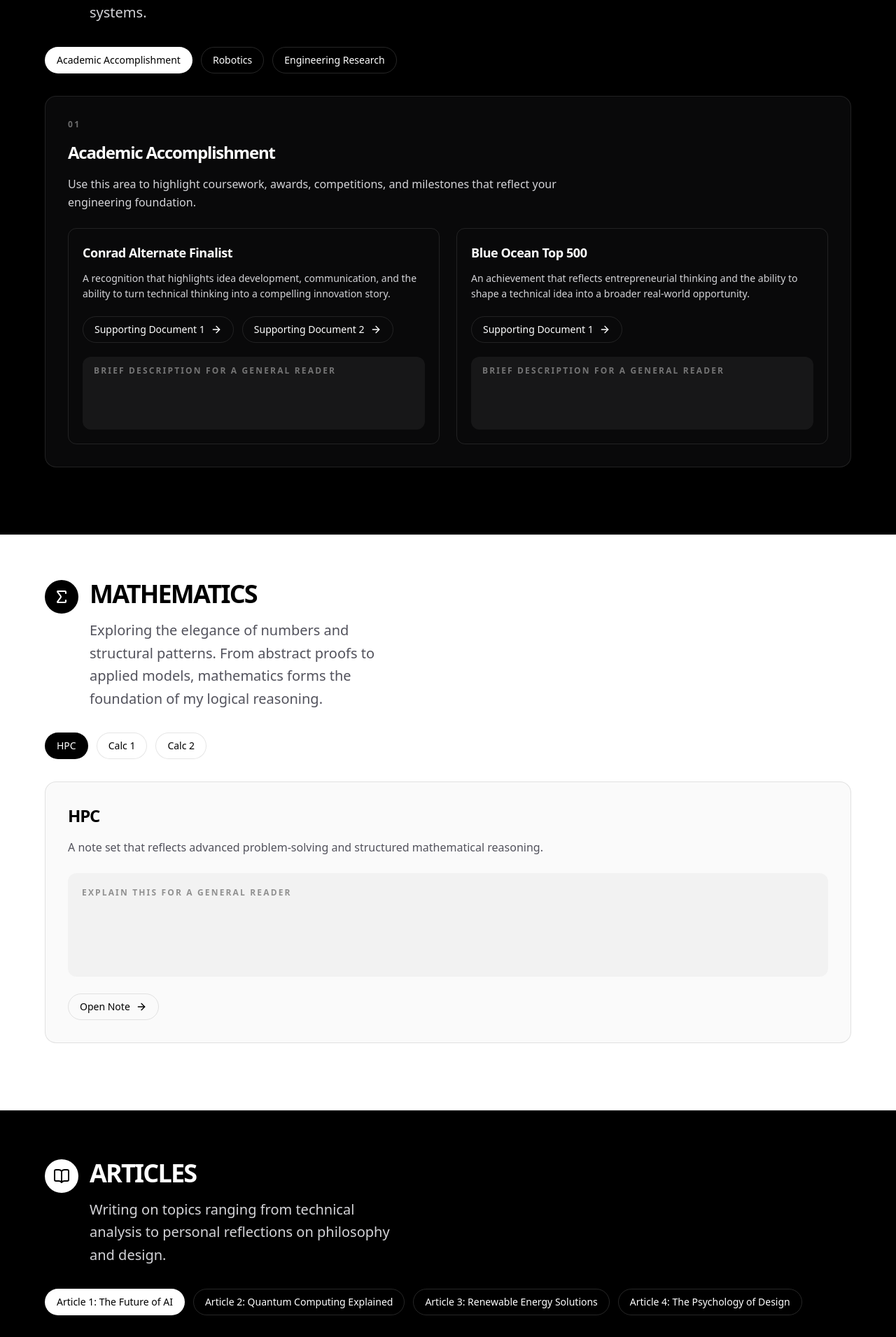
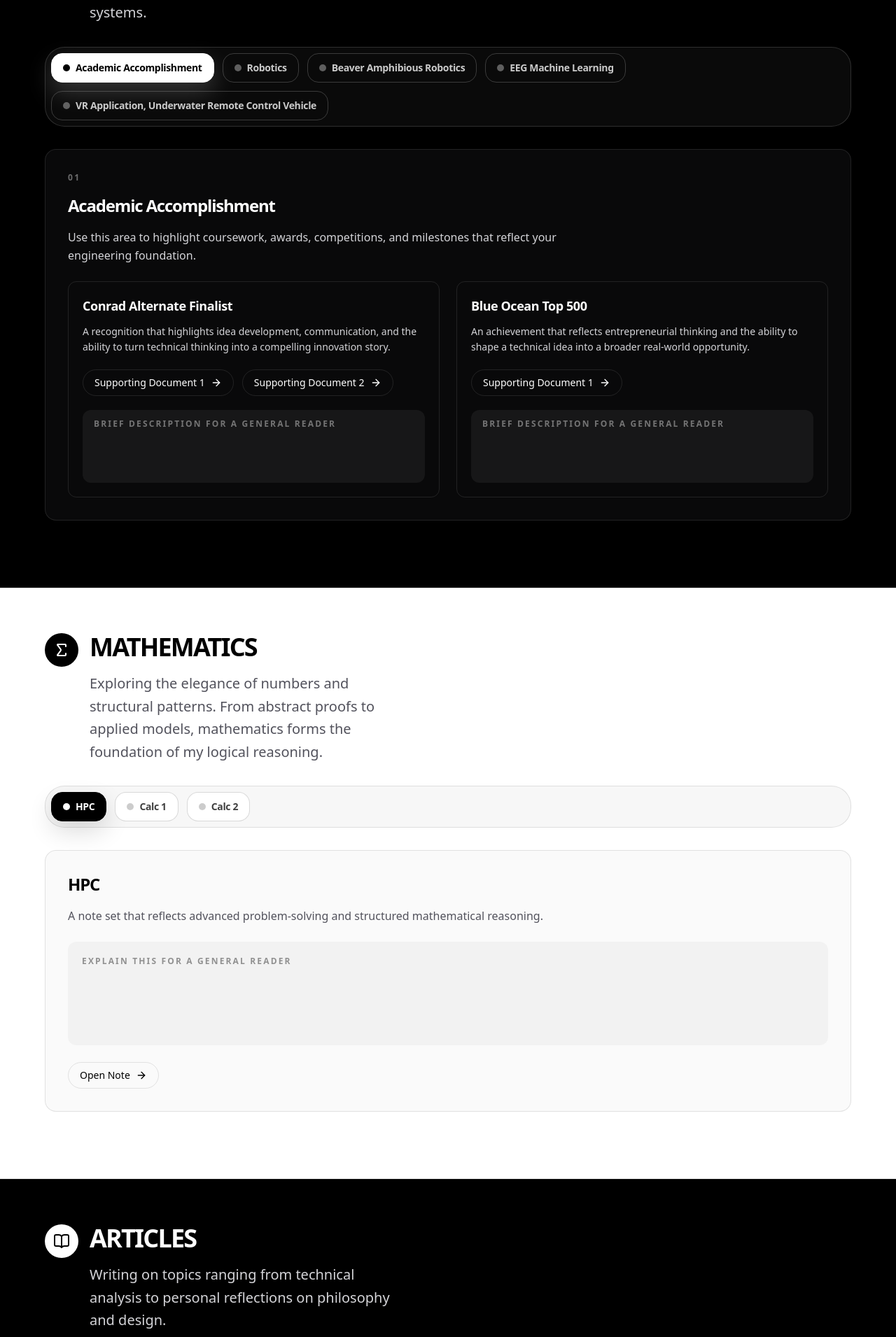
Before and after one commit to MHcave/website, a Next.js app: page / in a window 1280 px wide. Shown: the part 1704-3615 px from the top of the page at 70% size. Built offline with nearby package versions, Linux system fonts and the light colour scheme.

Commit message:
Make tabs more obvious

```diff
--- a/app/page.tsx
+++ b/app/page.tsx
@@ -1,7 +1,7 @@
 "use client";
 
 import { motion, useScroll, useTransform } from "framer-motion";
-import { useEffect, useRef, useState } from "react";
+import { useRef, useState } from "react";
 import Image from "next/image";
 import {
   ArrowDown,
@@ -76,20 +76,18 @@ const SECTIONS = [
         ]
       },
       {
-        title: "Engineering Research",
-        description: "Use this space for research questions, methods, findings, and the broader impact of your engineering investigations.",
-        researchProjects: [
-          {
-            title: "Amphibious Beaver Robotics",
-            summary: "A research direction exploring a bio-inspired robotic system and how mobility across different environments can inform engineering design.",
+        title: "Beaver Amphibious Robotics",
+        description: "A research direction exploring a bio-inspired robotic system and how mobility across different environments can inform engineering design.",
         document: "/Amphibious.pdf",
       },
       {
-            title: "EEG and Machine Learning",
-            summary: "A project focused on interpreting brain-signal data with machine learning in a way that is accessible and meaningful to a general audience.",
+        title: "EEG Machine Learning",
+        description: "A project focused on interpreting brain-signal data with machine learning in a way that is accessible and meaningful to a general audience.",
         link: "https://docs.google.com/document/d/1-pD5bhVVymJrBKz6nYygzYWdBbIQj1vyBOT-AdYG3x0/edit?usp=sharing",
       },
-        ]
+      {
+        title: "VR Application, Underwater Remote Control Vehicle",
+        description: "Space reserved for a project summary explaining the idea, the user experience, and how remote control and immersion connect in the design.",
       },
     ]
   },
@@ -160,20 +158,16 @@ const SECTIONS = [
 ];
 
 export default function Home() {
-  const [mounted, setMounted] = useState(false);
   const [searchQuery, setSearchQuery] = useState("");
   const [activeEngineeringTab, setActiveEngineeringTab] = useState(0);
   const [activeRoboticsTab, setActiveRoboticsTab] = useState(0);
   const [activeMathTab, setActiveMathTab] = useState(0);
   const [activeArticleTab, setActiveArticleTab] = useState(0);
   const [activeVideoTab, setActiveVideoTab] = useState(0);
-  useEffect(() => {
-    setMounted(true);
-  }, []);
 
   const containerRef = useRef<HTMLDivElement>(null);
   const { scrollYProgress } = useScroll({
-    target: mounted ? containerRef : undefined,
+    target: containerRef,
   });
 
   const x = useTransform(scrollYProgress, [0, 1], ["0%", "-80%"]);
@@ -220,7 +214,7 @@ export default function Home() {
       ).slice(0, 6)
     : [];
 
-  const handleSearchSelect = (href: string, label: string) => {
+  const handleSearchSelect = (href: string) => {
     setSearchQuery("");
     const target = document.querySelector(href);
     if (target instanceof HTMLElement) {
@@ -232,18 +226,9 @@ export default function Home() {
   const handleSearchSubmit = (event: React.FormEvent<HTMLFormElement>) => {
     event.preventDefault();
     if (filteredSearchItems.length > 0) {
-      handleSearchSelect(filteredSearchItems[0].href, filteredSearchItems[0].label);
+      handleSearchSelect(filteredSearchItems[0].href);
     }
   };
-
-  if (!mounted) {
-    return (
-      <main
-        id="top"
-        className="min-h-screen bg-white text-black selection:bg-black selection:text-white dark:bg-black dark:text-white dark:selection:bg-white dark:selection:text-black"
-      />
-    );
-  }
 
   return (
     <main
@@ -287,7 +272,7 @@ export default function Home() {
                   <button
                     key={`${item.category}-${item.href}`}
                     type="button"
-                    onClick={() => handleSearchSelect(item.href, item.label)}
+                    onClick={() => handleSearchSelect(item.href)}
                     className="flex w-full items-center justify-between px-4 py-3 text-left text-sm transition hover:bg-black/5 dark:hover:bg-white/5"
                   >
                     <span>{item.label}</span>
@@ -311,7 +296,7 @@ export default function Home() {
           <div className="max-w-4xl">
             <h2 className="text-5xl md:text-7xl font-semibold tracking-tight leading-tight">
               <span className="inline-block border-b border-white/60 pb-3">
-                Michael Huang's Portfolio
+                Michael Huang&apos;s Portfolio
               </span>
             </h2>
             <p className="mt-4 text-base md:text-lg opacity-90">
@@ -357,12 +342,18 @@ export default function Home() {
           const iconWrapperClass = isDarkSection
             ? "p-3 bg-white text-black rounded-full"
             : "p-3 bg-black text-white rounded-full";
+          const tabListClass = isDarkSection
+            ? "inline-flex flex-wrap gap-3 rounded-[1.75rem] border border-white/15 bg-white/[0.04] p-2"
+            : "inline-flex flex-wrap gap-3 rounded-[1.75rem] border border-black/10 bg-black/[0.03] p-2";
+          const tabButtonBaseClass = isDarkSection
+            ? "inline-flex items-center gap-2 rounded-2xl border px-4 py-2.5 text-sm font-semibold tracking-tight transition-all duration-200 focus-visible:outline-none focus-visible:ring-2 focus-visible:ring-white/40 focus-visible:ring-offset-2 focus-visible:ring-offset-black"
+            : "inline-flex items-center gap-2 rounded-2xl border px-4 py-2.5 text-sm font-semibold tracking-tight transition-all duration-200 focus-visible:outline-none focus-visible:ring-2 focus-visible:ring-black/20 focus-visible:ring-offset-2 focus-visible:ring-offset-white";
           const activeTabClass = isDarkSection
-            ? "border-white bg-white text-black"
-            : "border-black bg-black text-white";
+            ? "border-white bg-white text-black shadow-[0_14px_34px_rgba(255,255,255,0.18)]"
+            : "border-black bg-black text-white shadow-[0_14px_34px_rgba(0,0,0,0.14)]";
           const inactiveTabClass = isDarkSection
-            ? "border-white/15 bg-transparent text-white hover:bg-white/10"
-            : "border-black/10 bg-white text-black hover:bg-black/5";
+            ? "border-white/20 bg-transparent text-white/78 hover:border-white/45 hover:bg-white/10 hover:text-white"
+            : "border-black/15 bg-white text-black/75 hover:border-black/40 hover:bg-black/5 hover:text-black";
           const panelClass = isDarkSection
             ? "rounded-2xl border border-white/10 bg-zinc-900/40"
             : "rounded-2xl border border-black/10 bg-zinc-50";
@@ -396,18 +387,32 @@ export default function Home() {
                     </p>
                   </div>
                 </div>
-                <div className="flex flex-wrap gap-3">
+                <div className={tabListClass} role="tablist" aria-label={`${section.title} videos`}>
                   {section.videos && section.videos.map((video, videoIndex) => (
                     <button
                       key={video.title}
                       type="button"
                       onClick={() => setActiveVideoTab(videoIndex)}
-                      className={`rounded-full border px-4 py-2 text-sm transition ${sectionBorderClass} ${
+                      role="tab"
+                      aria-selected={activeVideoTab === videoIndex}
+                      className={`${tabButtonBaseClass} ${
                         activeVideoTab === videoIndex
                           ? activeTabClass
                           : inactiveTabClass
                       }`}
                     >
+                      <span
+                        aria-hidden="true"
+                        className={`h-2.5 w-2.5 rounded-full transition ${
+                          activeVideoTab === videoIndex
+                            ? isDarkSection
+                              ? "bg-black"
+                              : "bg-white"
+                            : isDarkSection
+                              ? "bg-white/35"
+                              : "bg-black/20"
+                        }`}
+                      />
                       {video.title}
                     </button>
                   ))}
@@ -464,18 +469,32 @@ export default function Home() {
                     </p>
                   </div>
                 </div>
-                <div className="flex flex-wrap gap-3">
+                <div className={tabListClass} role="tablist" aria-label={`${section.title} files`}>
                   {section.files && section.files.map((file, fileIndex) => (
                     <button
                       key={file.title}
                       type="button"
                       onClick={() => setActiveArticleTab(fileIndex)}
-                      className={`rounded-full border px-4 py-2 text-sm transition ${sectionBorderClass} ${
+                      role="tab"
+                      aria-selected={activeArticleTab === fileIndex}
+                      className={`${tabButtonBaseClass} ${
                         activeArticleTab === fileIndex
                           ? activeTabClass
                           : inactiveTabClass
                       }`}
                     >
+                      <span
+                        aria-hidden="true"
+                        className={`h-2.5 w-2.5 rounded-full transition ${
+                          activeArticleTab === fileIndex
+                            ? isDarkSection
+                              ? "bg-black"
+                              : "bg-white"
+                            : isDarkSection
+                              ? "bg-white/35"
+                              : "bg-black/20"
+                        }`}
+                      />
                       {file.title}
                     </button>
                   ))}
@@ -521,18 +540,32 @@ export default function Home() {
                     </p>
                   </div>
                 </div>
-                <div className="flex flex-wrap gap-3">
+                <div className={tabListClass} role="tablist" aria-label={`${section.title} notes`}>
                   {section.notes && section.notes.map((note, noteIndex) => (
                     <button
                       key={note.title}
                       type="button"
                       onClick={() => setActiveMathTab(noteIndex)}
-                      className={`rounded-full border px-4 py-2 text-sm transition ${sectionBorderClass} ${
+                      role="tab"
+                      aria-selected={activeMathTab === noteIndex}
+                      className={`${tabButtonBaseClass} ${
                         activeMathTab === noteIndex
                           ? activeTabClass
                           : inactiveTabClass
                       }`}
                     >
+                      <span
+                        aria-hidden="true"
+                        className={`h-2.5 w-2.5 rounded-full transition ${
+                          activeMathTab === noteIndex
+                            ? isDarkSection
+                              ? "bg-black"
+                              : "bg-white"
+                            : isDarkSection
+                              ? "bg-white/35"
+                              : "bg-black/20"
+                        }`}
+                      />
                       {note.title}
                     </button>
                   ))}
@@ -578,18 +611,32 @@ export default function Home() {
                     </p>
                   </div>
                 </div>
-                <div className="flex flex-wrap gap-3">
+                <div className={tabListClass} role="tablist" aria-label={`${section.title} sections`}>
                   {section.sections && section.sections.map((engineeringSection, engineeringIndex) => (
                     <button
                       key={engineeringSection.title}
                       type="button"
                       onClick={() => setActiveEngineeringTab(engineeringIndex)}
-                      className={`rounded-full border px-4 py-2 text-sm transition ${sectionBorderClass} ${
+                      role="tab"
+                      aria-selected={activeEngineeringTab === engineeringIndex}
+                      className={`${tabButtonBaseClass} ${
                         activeEngineeringTab === engineeringIndex
                           ? activeTabClass
                           : inactiveTabClass
                       }`}
                     >
+                      <span
+                        aria-hidden="true"
+                        className={`h-2.5 w-2.5 rounded-full transition ${
+                          activeEngineeringTab === engineeringIndex
+                            ? isDarkSection
+                              ? "bg-black"
+                              : "bg-white"
+                            : isDarkSection
+                              ? "bg-white/35"
+                              : "bg-black/20"
+                        }`}
+                      />
                       {engineeringSection.title}
                     </button>
                   ))}
@@ -644,18 +691,32 @@ export default function Home() {
                       )}
                       {"items" in activeEngineeringSection && activeEngineeringSection.items && (
                         <div className="mt-6">
-                          <div className="flex flex-wrap gap-3">
+                          <div className={tabListClass} role="tablist" aria-label={`${activeEngineeringSection.title} projects`}>
                             {activeEngineeringSection.items.map((item, itemIndex) => (
                               <button
                                 key={item.title}
                                 type="button"
                                 onClick={() => setActiveRoboticsTab(itemIndex)}
-                                className={`rounded-full border px-4 py-2 text-sm transition ${sectionBorderClass} ${
+                                role="tab"
+                                aria-selected={activeRoboticsTab === itemIndex}
+                                className={`${tabButtonBaseClass} ${
                                   activeRoboticsTab === itemIndex
                                     ? activeTabClass
                                     : inactiveTabClass
                                 }`}
                               >
+                                <span
+                                  aria-hidden="true"
+                                  className={`h-2.5 w-2.5 rounded-full transition ${
+                                    activeRoboticsTab === itemIndex
+                                      ? isDarkSection
+                                        ? "bg-black"
+                                        : "bg-white"
+                                      : isDarkSection
+                                        ? "bg-white/35"
+                                        : "bg-black/20"
+                                  }`}
+                                />
                                 {item.title}
                               </button>
                             ))}
@@ -697,23 +758,11 @@ export default function Home() {
                           })()}
                         </div>
                       )}
-                      {"researchProjects" in activeEngineeringSection && activeEngineeringSection.researchProjects && (
-                        <div className="mt-6 grid grid-cols-1 xl:grid-cols-2 gap-6">
-                          {activeEngineeringSection.researchProjects.map((project, projectIndex) => (
-                            <div
-                              key={project.title}
-                              className={`${innerCardClass} p-5`}
-                            >
-                              <p className="text-sm font-medium tracking-tight">
-                                {projectIndex + 1}. {project.title}
-                              </p>
-                              <p className={`mt-3 text-sm leading-relaxed ${sectionMutedClass}`}>
-                                {project.summary}
-                              </p>
-                              <div className="mt-5 flex flex-wrap gap-3">
-                                {"document" in project && project.document && (
+                      {"document" in activeEngineeringSection && activeEngineeringSection.document && (
+                        <div className={`mt-6 ${innerCardClass} p-5`}>
+                          <div className="mt-2 flex flex-wrap gap-3">
                             <a
-                                    href={project.document}
+                              href={activeEngineeringSection.document}
                               target="_blank"
                               rel="noreferrer"
                               className={`inline-flex items-center gap-2 rounded-full border ${sectionBorderClass} px-4 py-2 text-sm transition ${isDarkSection ? "hover:bg-white/10" : "hover:bg-black/5"}`}
@@ -721,18 +770,6 @@ export default function Home() {
                               Open PDF
                               <ArrowRight className="h-4 w-4" />
                             </a>
-                                )}
-                                {"link" in project && project.link && (
-                                  <a
-                                    href={project.link}
-                                    target="_blank"
-                                    rel="noreferrer"
-                                    className={`inline-flex items-center gap-2 rounded-full border ${sectionBorderClass} px-4 py-2 text-sm transition ${isDarkSection ? "hover:bg-white/10" : "hover:bg-black/5"}`}
-                                  >
-                                    Open Research Document
-                                    <ArrowRight className="h-4 w-4" />
-                                  </a>
-                                )}
                           </div>
                           <div className={`mt-5 ${softBlockClass} px-4 py-3`}>
                             <p className="text-xs font-semibold uppercase tracking-[0.18em] opacity-40">
@@ -741,7 +778,26 @@ export default function Home() {
                             <div className="mt-2 min-h-[4rem]" />
                           </div>
                         </div>
-                          ))}
+                      )}
+                      {"link" in activeEngineeringSection && activeEngineeringSection.link && (
+                        <div className={`mt-6 ${innerCardClass} p-5`}>
+                          <div className="mt-2 flex flex-wrap gap-3">
+                            <a
+                              href={activeEngineeringSection.link}
+                              target="_blank"
+                              rel="noreferrer"
+                              className={`inline-flex items-center gap-2 rounded-full border ${sectionBorderClass} px-4 py-2 text-sm transition ${isDarkSection ? "hover:bg-white/10" : "hover:bg-black/5"}`}
+                            >
+                              Open Research Document
+                              <ArrowRight className="h-4 w-4" />
+                            </a>
+                          </div>
+                          <div className={`mt-5 ${softBlockClass} px-4 py-3`}>
+                            <p className="text-xs font-semibold uppercase tracking-[0.18em] opacity-40">
+                              Brief Description for a General Reader
+                            </p>
+                            <div className="mt-2 min-h-[4rem]" />
+                          </div>
                         </div>
                       )}
                     </div>
```
Lines whose indentation alone changed are shown as unchanged.
